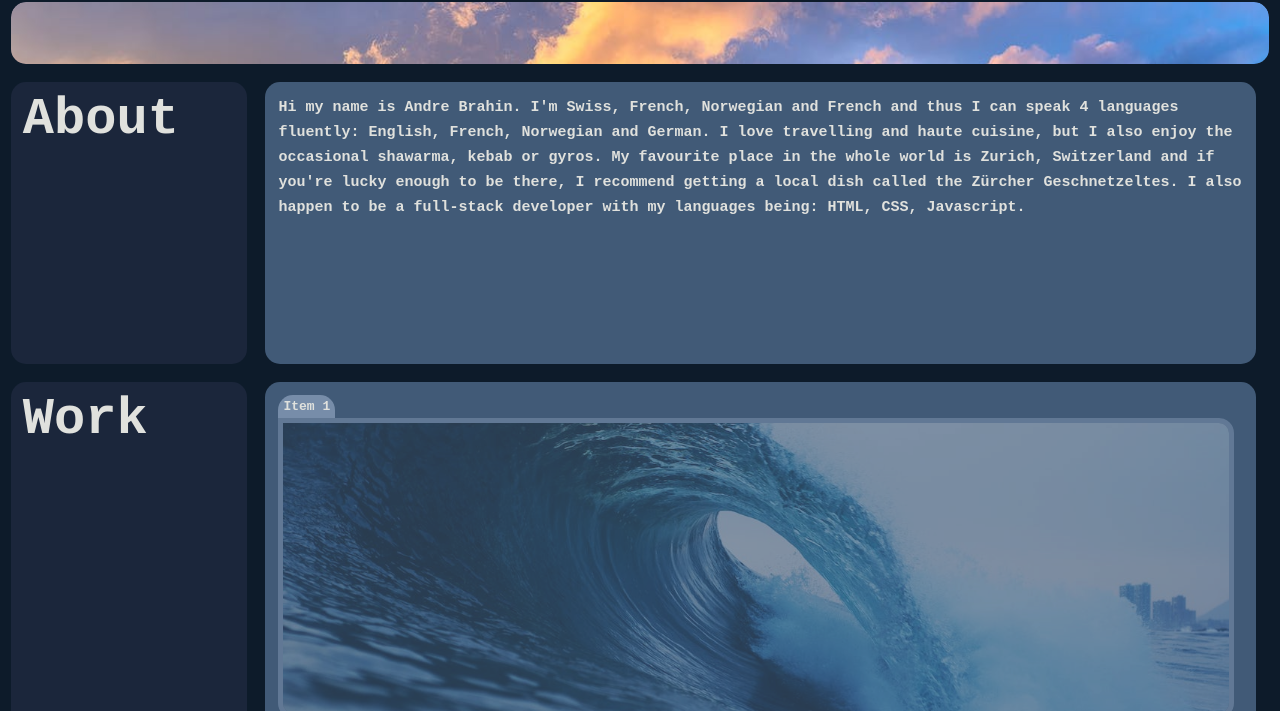
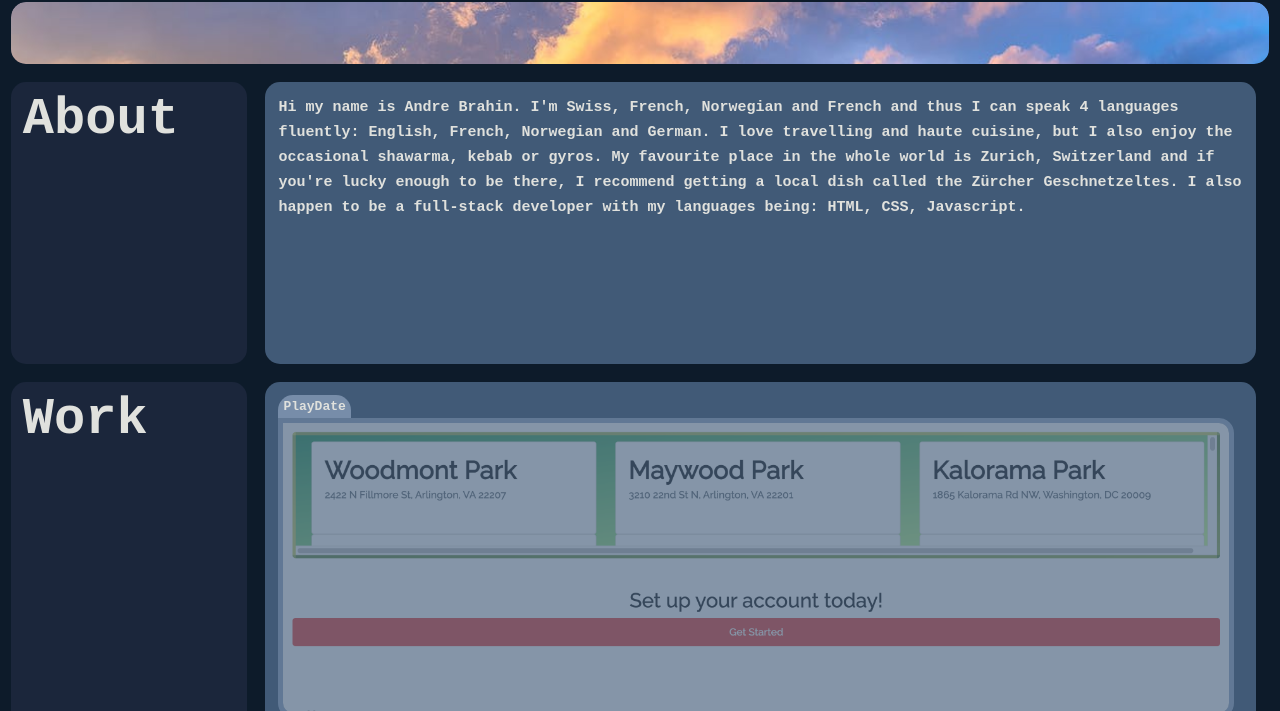
Before and after one commit to VenBak/AndreBrahin-portfolio, a plain HTML site: page index.html in a window 1280 px wide. Shown: the part 89-800 px from the top of the page. Drawn offline with Linux system fonts and the light colour scheme.

Commit message:
added project 2

```diff
--- a/index.html
+++ b/index.html
@@ -31,8 +31,8 @@
             <div class="inline-block descriptor"><p class="descriptortext" id="work">Work</p></div>
                 <div class="inline-block wholewidth content">
                     <div>
-                    <div class="itemtag">Item 1</div>
-                    <a href="" class="img workitem1 medium1 display-flex"><div class="display-block medium1 contentitem center"><img src="./assets/images/wave.webp" alt="Surf Report" class="img"></div></a>
+                    <div class="itemtag">PlayDate</div>
+                    <a href="https://boiling-temple-57076.herokuapp.com/" class="img workitem1 medium1 display-flex"><div class="display-block medium1 contentitem center"><img src="./assets/images/playdate.webp" alt="Play Date" class="img"></div></a>
                     </div>
                     <div class="medium">
                         <ul class="none display-flex center wrap workparent stretch wholeheight">
```
Also changed, not shown: assets/images/playdate.webp (added).
